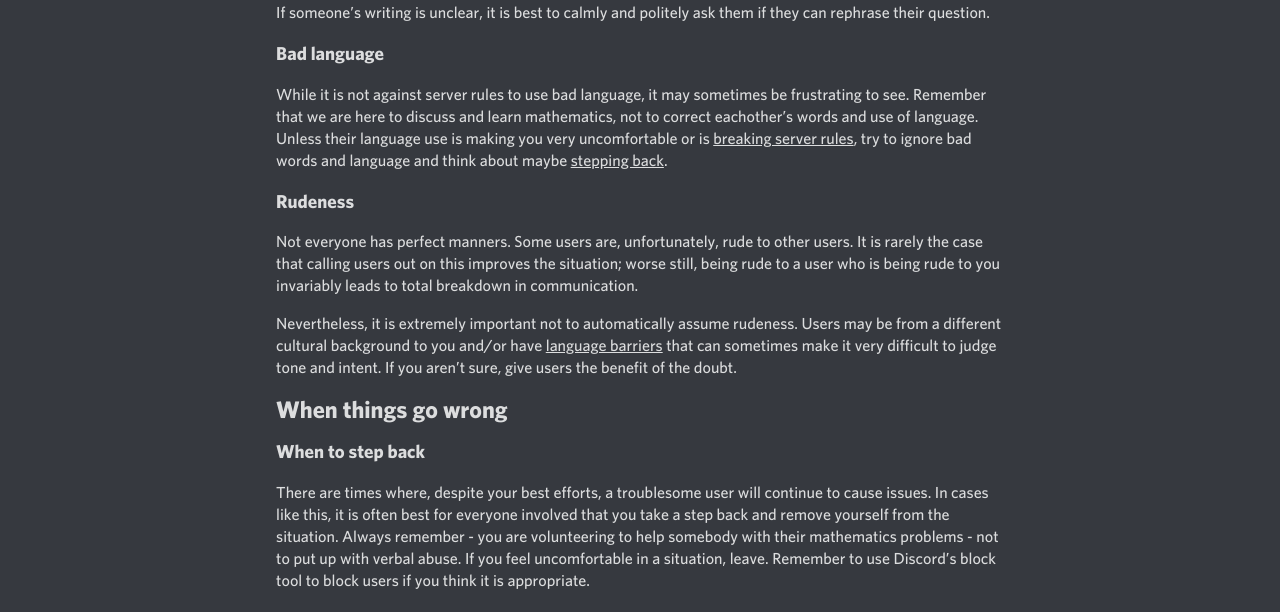
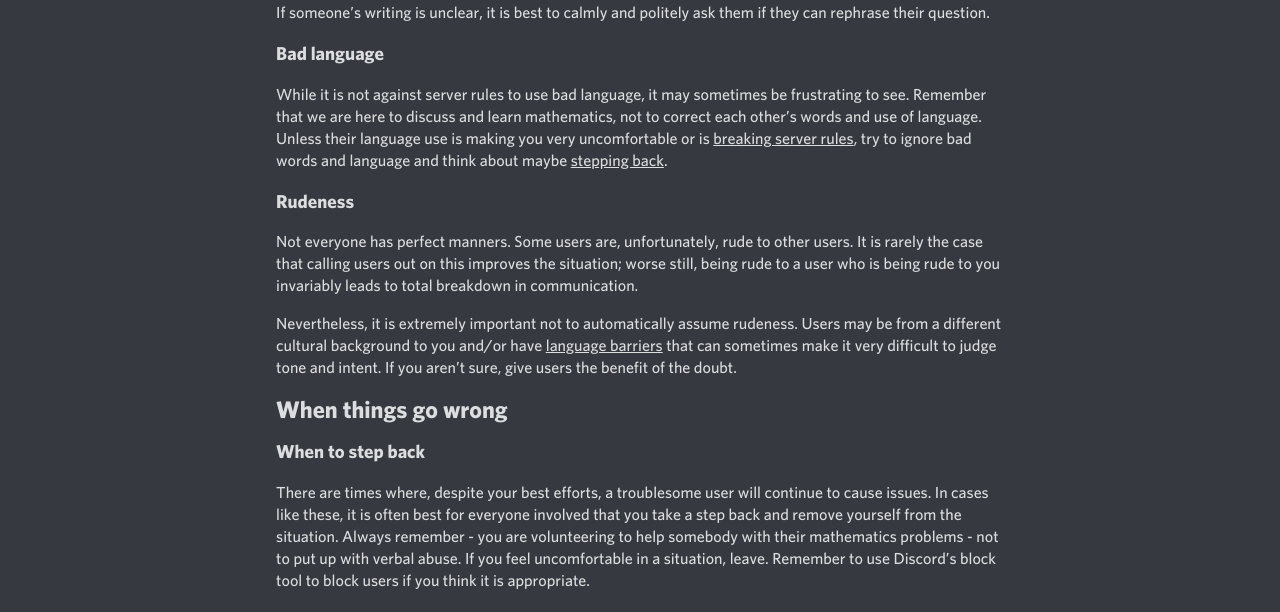
Before and after one commit to discord-math/discord-math.github.io, a Jekyll site: the page built from helper-guidance.md, in a window 1280 px wide and 1332 px high. Shown: the part 485-1097 px from the top of the window. Built offline with Jekyll 4.4.1, drawn with Linux system fonts in a browser that asks for light colours.

Commit message:
grammar fixes

```diff
--- a/helper-guidance.md
+++ b/helper-guidance.md
@@ -15,7 +15,7 @@ While the main language of the server is English, we are a diverse community wit
 If someone's writing is unclear, it is best to calmly and politely ask them if they can rephrase their question.
 
 ### Bad language
-While it is not against server rules to use bad language, it may sometimes be frustrating to see. Remember that we are here to discuss and learn mathematics, not to correct eachother's words and use of language. Unless their language use is making you very uncomfortable or is [breaking server rules](#unacceptable-behavior), try to ignore bad words and language and think about maybe [stepping back](#when-to-step-back).
+While it is not against server rules to use bad language, it may sometimes be frustrating to see. Remember that we are here to discuss and learn mathematics, not to correct each other's words and use of language. Unless their language use is making you very uncomfortable or is [breaking server rules](#unacceptable-behavior), try to ignore bad words and language and think about maybe [stepping back](#when-to-step-back).
 
 ### Rudeness
 Not everyone has perfect manners. Some users are, unfortunately, rude to other users. It is rarely the case that calling users out on this improves the situation; worse still, being rude to a user who is being rude to you invariably leads to total breakdown in communication.
@@ -25,7 +25,7 @@ Nevertheless, it is extremely important not to automatically assume rudeness. Us
 ## When things go wrong
 
 ### When to step back
-There are times where, despite your best efforts, a troublesome user will continue to cause issues. In cases like this, it is often best for everyone involved that you take a step back and remove yourself from the situation. Always remember - you are volunteering to help somebody with their mathematics problems - not to put up with verbal abuse. If you feel uncomfortable in a situation, leave. Remember to use Discord's block tool to block users if you think it is appropriate.
+There are times where, despite your best efforts, a troublesome user will continue to cause issues. In cases like these, it is often best for everyone involved that you take a step back and remove yourself from the situation. Always remember - you are volunteering to help somebody with their mathematics problems - not to put up with verbal abuse. If you feel uncomfortable in a situation, leave. Remember to use Discord's block tool to block users if you think it is appropriate.
 
 ### Unacceptable behavior
 Unfortunately, there are occasions where users come to the server with the sole intent of causing problems, stirring up trouble, or otherwise trolling. While most bad behavior can be safely ignored, there are several things that are unacceptable to do or say on the server. For a full breakdown of unacceptable behaviors, please refer to [#rules](/rules){: .mention} and/or the [Discord Terms of Service](https://discord.com/terms){:target="_blank"}. If you see any of this type of behavior, you should ping <a class="mention">@Moderators</a> immediately and remove yourself from the situation.
```
